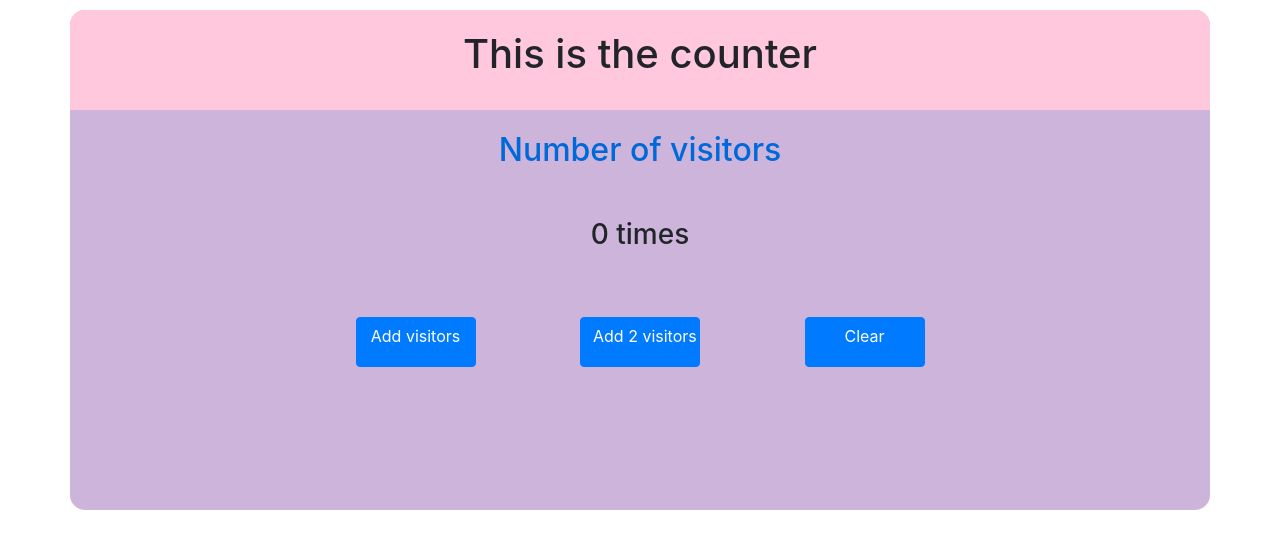
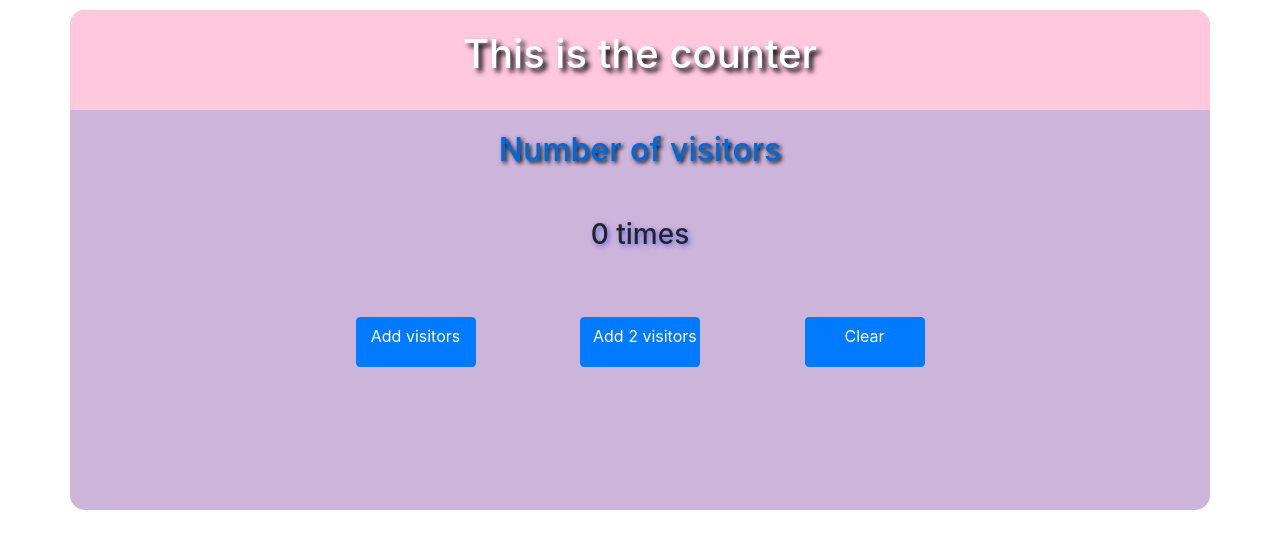
Before and after one commit to yahyaouirim/Python, a Flask app: page / in a window 1280 px wide. Shown: the top 549 px of the page. Run offline with Flask 3, Linux system fonts and the light colour scheme; some libraries are stand-ins or nearby versions.

Commit message:
add_shadow

```diff
--- a/flask/fundamentals/Counter_core/templates/index.html
+++ b/flask/fundamentals/Counter_core/templates/index.html
@@ -8,12 +8,14 @@
 </head>
 <body>
     <div class="container">
-        <div class="header"> <h1 style="text-align: center; padding-top: 20px;">This is the counter</h1>
+        <div class="header"> <h1 style="text-align: center; padding-top: 20px;color: white;
+            text-shadow: 4px 4px 5px #000000;">This is the counter</h1>
         </div>
         <div class="main">
             <div class="counter">
-                <h2 style="text-align: center;margin-top: 30px; font-size: 1.5 rem; " id="nbv">Number of visitors</h2>
-                <h3 style="text-align: center; margin-top: 30px;">{{session['count']}} times</h3>
+                <h2 style="text-align: center;margin-top: 30px; font-size: 1.5 rem; color: white;
+                text-shadow: 2px 2px 4px #000000; " id="nbv">Number of visitors</h2>
+                <h3 style="text-align: center; margin-top: 30px;  text-shadow:2px 2px 5px rgb(99, 99, 220);">{{session['count']}} times</h3>
             </div>
             <div class="btn">
                 <a class="btn btn-primary" href="/" role="button">Add visitors</a>
```
